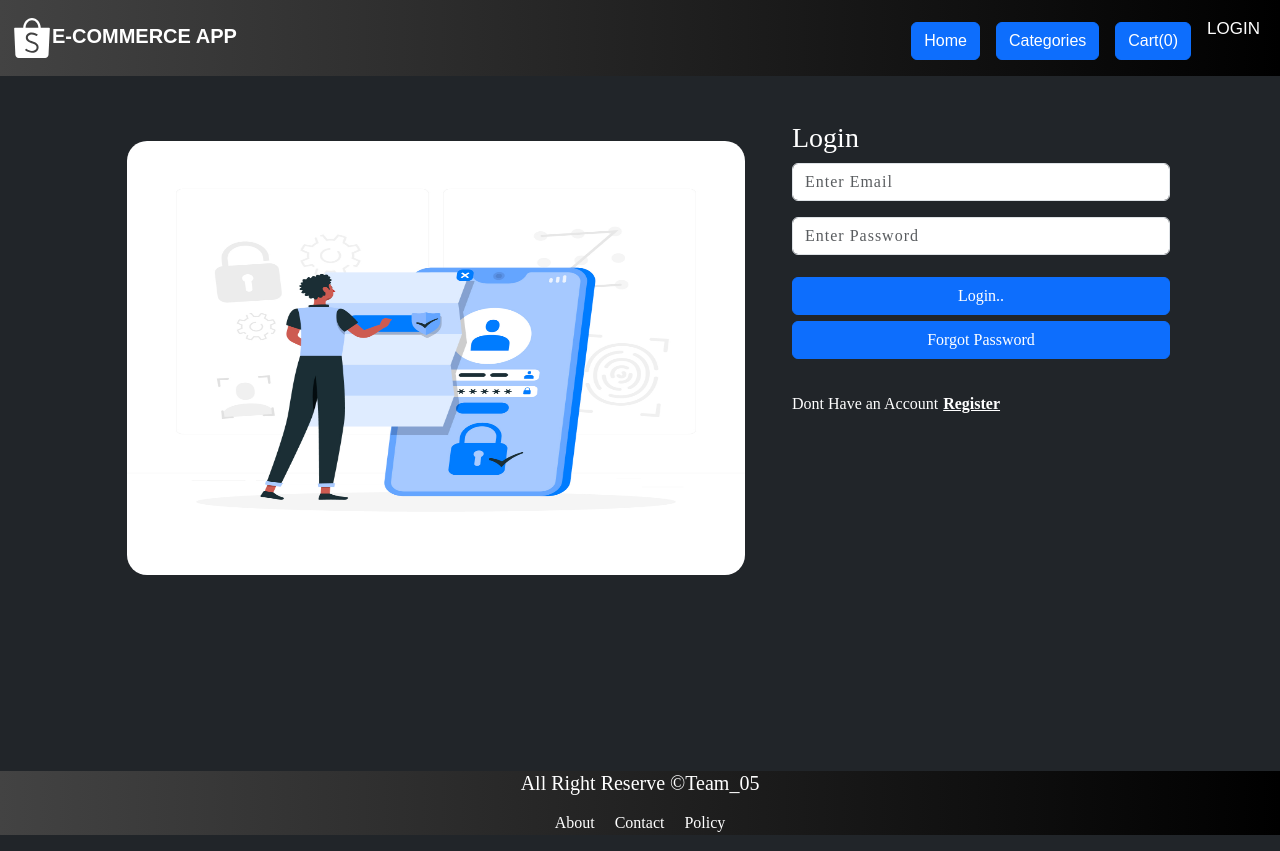
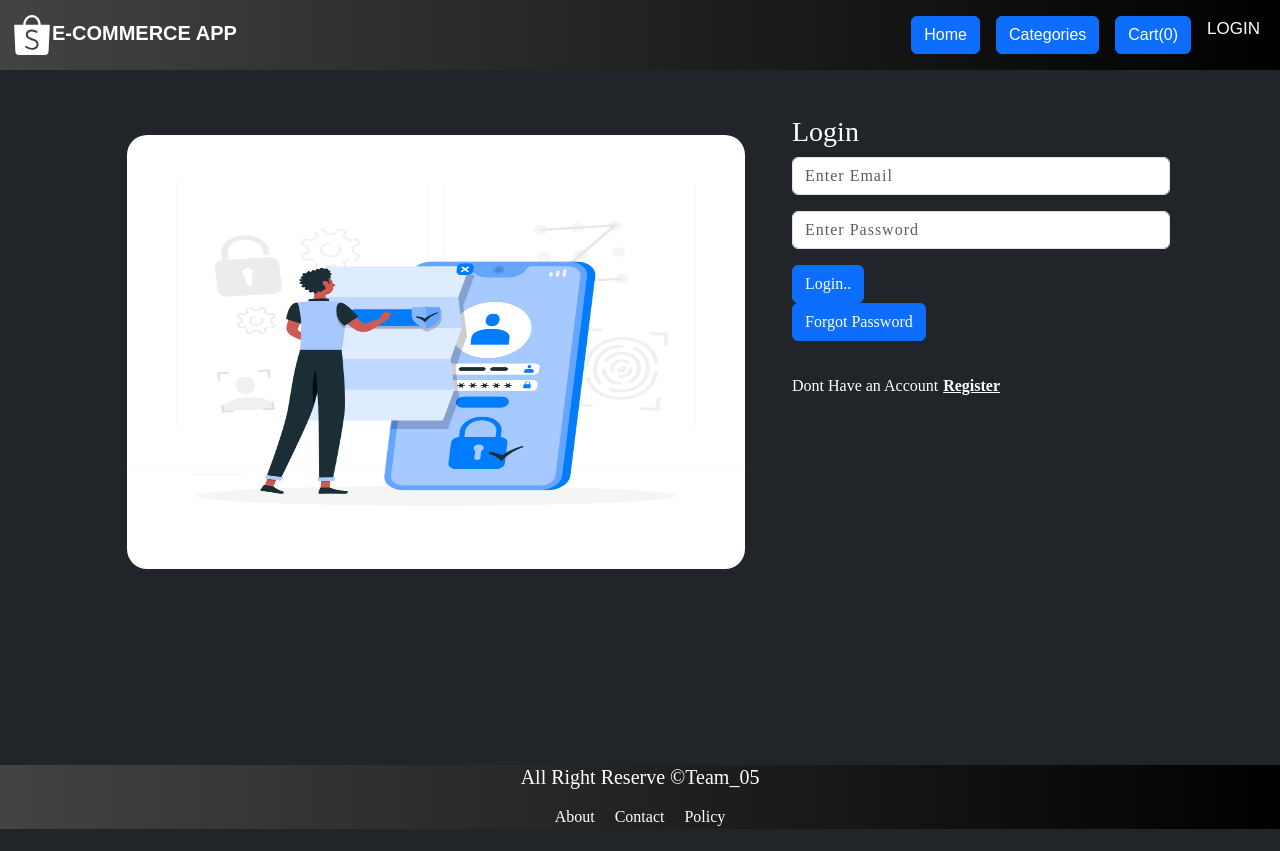
Before and after one commit to Touqeer001/E-commerce-web-application-using-MERN-Stack, a React (Create React App) app in the folder client/: page /login in a window 1280 px wide. Built offline with nearby package versions, Linux system fonts and the light colour scheme.

Commit message:
login style css

```diff
--- a/client/src/pages/Auth/Login.css
+++ b/client/src/pages/Auth/Login.css
@@ -1,6 +1,10 @@
-.btn{
+.btn1{
     width:100%;
     margin-top:6px;
+    background-color: #0d6efd;
+    color: white;
+    border-radius: 10px;
+    padding: 6px;
 }
 .g-btn {
     border: 1px solid;
```
